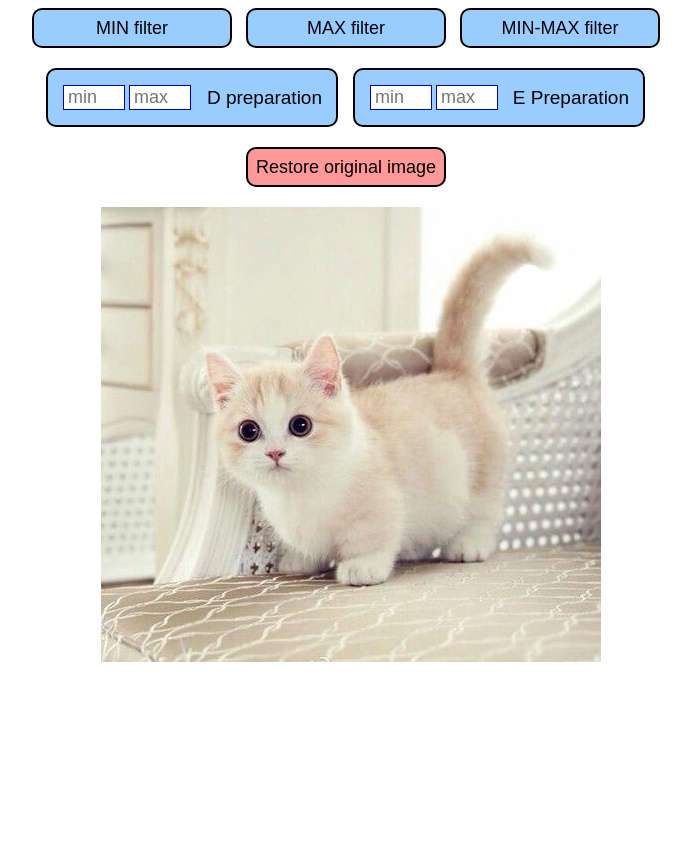
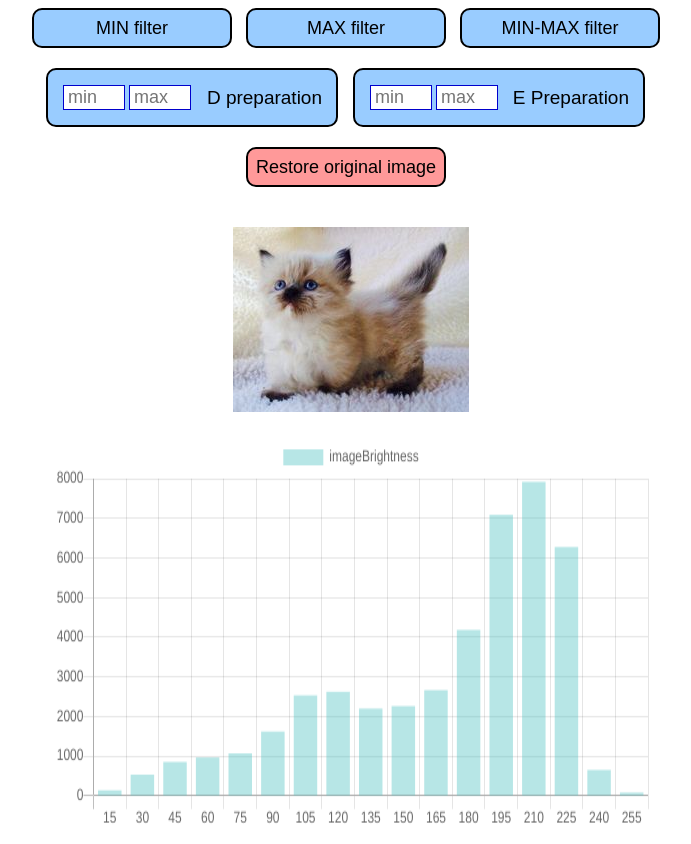
Before and after one commit to andrey-sitsko/imageProcessingLabs, a website built with webpack: page L1/app/index.html in a window 1280 px wide. Shown: the whole page, without its empty margins (289-980 px from the left). Before the commit the page ends 800 px from the top, so only its background shows below. Built offline with nearby package versions, Linux system fonts and the light colour scheme.

Commit message:
add brightness hystogram

```diff
--- a/L1/app/index.html
+++ b/L1/app/index.html
@@ -29,6 +29,9 @@
 
     <div class="mainContainer">
       <canvas id="mainImage" class="mainImage"></canvas>
+      <div class="chartContainer">
+        <canvas class="chart" id="imageBrightnessBar"></canvas>
+      </div>
     </div>
     <script src="app.js"></script>
   </body>
--- a/L1/app/scripts/ImageProcessor.js
+++ b/L1/app/scripts/ImageProcessor.js
@@ -4,6 +4,10 @@ module.exports = class ImageProcessor {
     this.context = this.canvas.getContext('2d');
     this.imageData = this.context.getImageData(0, 0, this.canvas.width,  this.canvas.height);
     this.originalColorData = this.imageData.data.slice();
+  }
+
+  getColorData() {
+    return this.imageData.data;
   }
 
   applyMinFilter() {
--- /dev/null
+++ b/L1/app/scripts/brightnessHystogram.js
@@ -0,0 +1,38 @@
+module.exports = class brightnessHystogram {
+  constructor(canvas) {
+    this.canvas = canvas;
+    this.context = this.canvas.getContext('2d');
+  }
+
+  drawBrightnessHystogram(imageData) {
+    let distribution = [],
+        distributionStep = 15,
+        imageBrightness = new Array(255 / distributionStep).fill(0),
+        chart;
+
+    for(let d = 15; d <= 255; d += distributionStep) {
+      distribution.push(d);
+    }
+
+    for(let i = 0; i < imageData.length; i += 4) {
+      let pixelBrightness = (imageData[i] + imageData[i + 1] + imageData[i + 2]) / 3;
+      imageBrightness[Math.floor(pixelBrightness / distributionStep)] += 1;
+    }
+
+    chart = new Chart(this.context, {
+          type: 'bar',
+          data: {
+            labels: distribution,
+            datasets: [
+              {
+                label: "imageBrightness",
+                lineTension: 0.1,
+                backgroundColor: "rgba(75,192,192,0.4)",
+                borderColor: "rgba(75,192,192,1)",
+                data: imageBrightness
+              }
+            ]
+          }
+        });
+  }
+};
--- a/L1/app/scripts/index.js
+++ b/L1/app/scripts/index.js
@@ -1,10 +1,46 @@
 const Chart = require('chart.js'),
-      ImageProcessor = require('./ImageProcessor.js');
+      ImageProcessor = require('./ImageProcessor.js'),
+      BrightnessHystogram = require('./brightnessHystogram');
 
-let currentImageProcessor;
+let currentImageProcessor,
+    brightnessHystogram;
 
 let init = () => {
-  initImage(2, 'mainImage');
+  initImage(1, 'mainImage');
+
+  brightnessHystogram = new BrightnessHystogram(document.getElementById('imageBrightnessBar'));
+
+  document.getElementById('minFilterButton').addEventListener('click', (event) => {
+    currentImageProcessor.applyMinFilter();
+    brightnessHystogram.drawBrightnessHystogram(currentImageProcessor.getColorData());
+  });
+
+  document.getElementById('maxFilterButton').addEventListener('click', (event) => {
+    currentImageProcessor.applyMaxFilter();
+    brightnessHystogram.drawBrightnessHystogram(currentImageProcessor.getColorData());
+  });
+
+  document.getElementById('minMaxFilterButton').addEventListener('click', (event) => {
+    currentImageProcessor.applyMinMaxFilter();
+    brightnessHystogram.drawBrightnessHystogram(currentImageProcessor.getColorData());
+  });
+
+  document.getElementById('restoreImageButton').addEventListener('click', (event) => {
+    currentImageProcessor.restoreOriginalImage();
+    brightnessHystogram.drawBrightnessHystogram(currentImageProcessor.getColorData());
+  });
+
+  document.getElementById('dPreparationForm').addEventListener('submit', (event) => {
+    event.preventDefault();
+    currentImageProcessor.applyDPreparation(parseInt(document.getElementById('dMin').value), parseInt(document.getElementById('dMax').value));
+    brightnessHystogram.drawBrightnessHystogram(currentImageProcessor.getColorData());
+  });
+
+  document.getElementById('ePreparationForm').addEventListener('submit', (event) => {
+    event.preventDefault();
+    currentImageProcessor.applyEPreparation(parseInt(document.getElementById('eMin').value), parseInt(document.getElementById('eMax').value));
+    brightnessHystogram.drawBrightnessHystogram(currentImageProcessor.getColorData());
+  });
 };
 
 let initImage = (imgIndex, elemId) => {
@@ -18,53 +54,10 @@ let initImage = (imgIndex, elemId) => {
     context.drawImage(imageObj, 0, 0);
     currentImageProcessor = new ImageProcessor(canvas);
 
-    document.getElementById('minFilterButton').addEventListener('click', (event) => {
-      currentImageProcessor.applyMinFilter();
-    });
-
-    document.getElementById('maxFilterButton').addEventListener('click', (event) => {
-      currentImageProcessor.applyMaxFilter();
-    });
-
-    document.getElementById('minMaxFilterButton').addEventListener('click', (event) => {
-      currentImageProcessor.applyMinMaxFilter();
-    });
-
-    document.getElementById('restoreImageButton').addEventListener('click', (event) => {
-      currentImageProcessor.restoreOriginalImage();
-    });
-
-    document.getElementById('dPreparationForm').addEventListener('submit', (event) => {
-      event.preventDefault();
-      currentImageProcessor.applyDPreparation(parseInt(document.getElementById('dMin').value), parseInt(document.getElementById('dMax').value));
-    });
-
-    document.getElementById('ePreparationForm').addEventListener('submit', (event) => {
-      event.preventDefault();
-      currentImageProcessor.applyEPreparation(parseInt(document.getElementById('eMin').value), parseInt(document.getElementById('eMax').value));
-    });
+    brightnessHystogram.drawBrightnessHystogram(currentImageProcessor.getColorData());
   };
 
   imageObj.src = '../../data/img' + imgIndex + '.jpg';
 };
 
-/*let drawChart = (sequence, chartName, labels, data) => {
-  let ctx = document.getElementById(chartName).getContext("2d"),
-      chart = new Chart(ctx, {
-        type: 'bar',
-        data: {
-          labels: labels,
-          datasets: [
-            {
-              label: "Lehmer sequence",
-              lineTension: 0.1,
-              backgroundColor: "rgba(75,192,192,0.4)",
-              borderColor: "rgba(75,192,192,1)",
-              data: data
-            }
-          ]
-        }
-      });
-};*/
-
 init();
--- a/L1/app/stylesheets/style.css
+++ b/L1/app/stylesheets/style.css
@@ -85,30 +85,19 @@ input[type=number]::-webkit-outer-spin-button {
   margin: 0;
 }
 
-.inputContainer {
+.chart {
+  width: 600px;
+  height: 400px;
   position: relative;
-  width: 150px;
-  margin-bottom: 15px;
-}
-
-.inputContainer input {
-  position: absolute;
-  width: 100px;
-  right: 0;
-}
-
-.chart {
-  width: 900px;
-  height: 400px;
+  z-index: -1;
 }
 
 .chartContainer {
-  text-align: center;
+  width: 600px;
   position: relative;
-  margin: 60px auto;
+  margin: auto;
 }
 
-.chartContainer h3 {
-  font-size: 25px;
-  text-align: center;
+.mainImage {
+  margin: 20px;
 }
```
